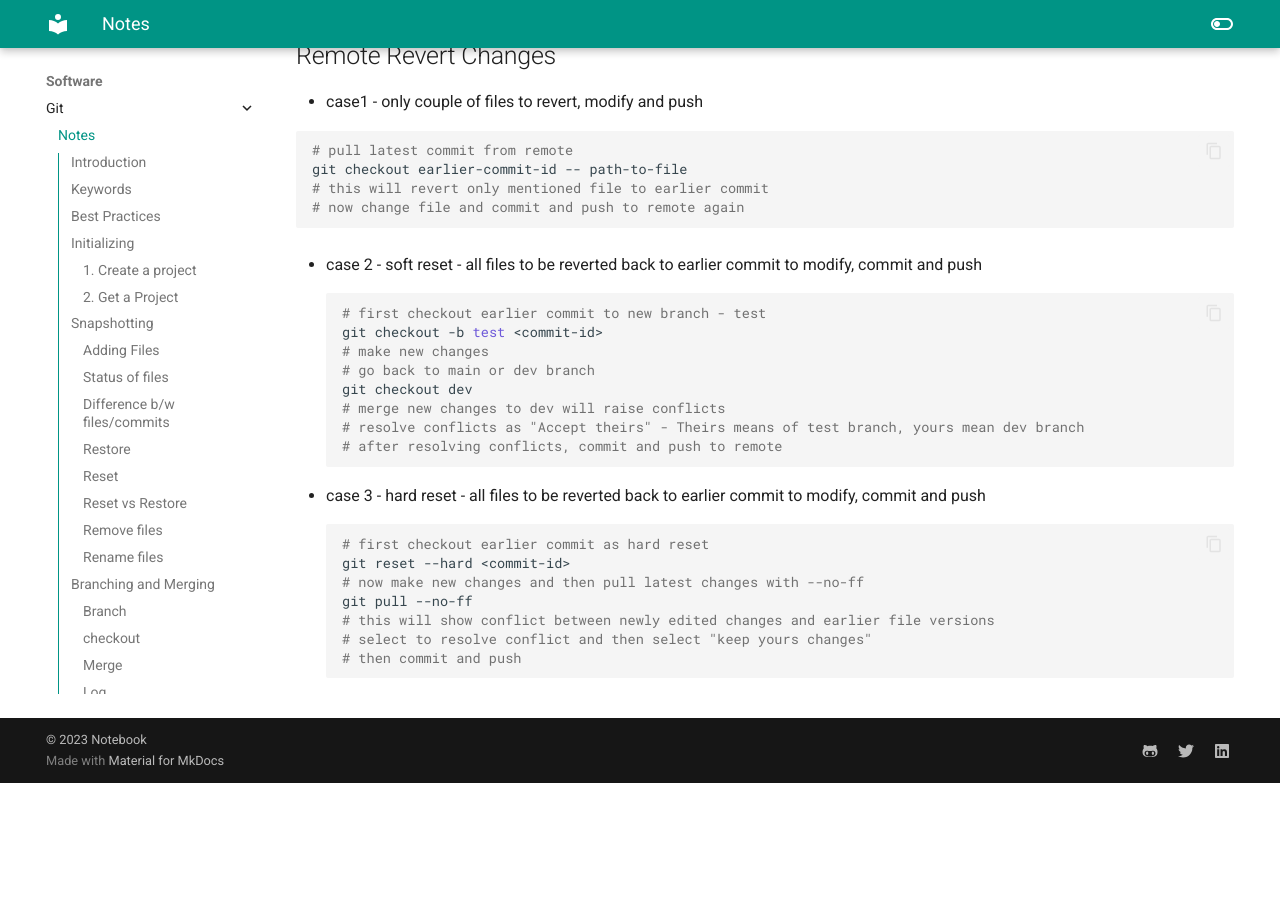
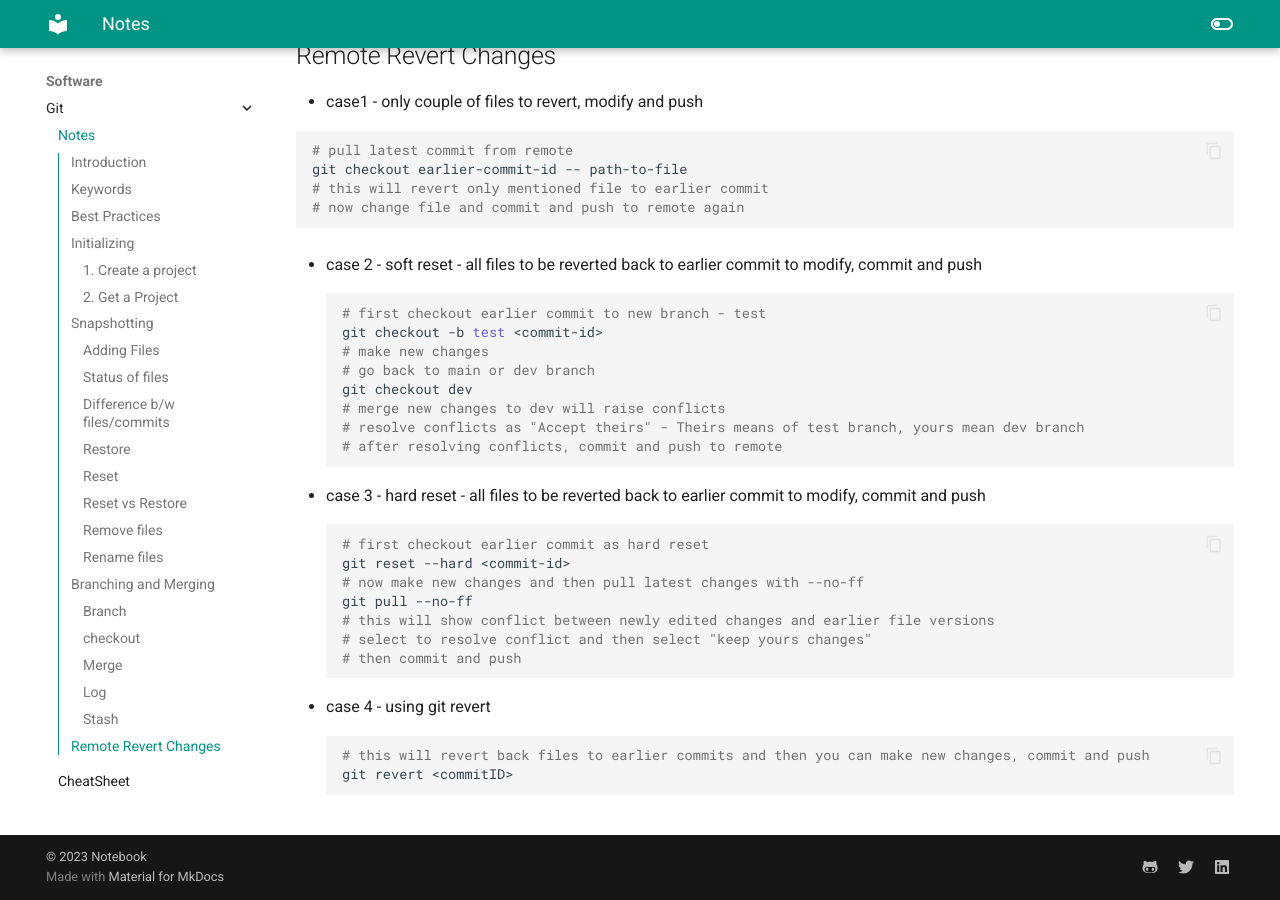
Before and after one commit to rajpal-virk/learning-notes, an MkDocs documentation site: the page built from docs/software/git/git-notes.md, in a window 1280 px wide and 900 px high, scrolled down 5389 px. Built offline with MkDocs 1.6.1 and Material for MkDocs 9.7.7, drawn with Linux system fonts in a browser that asks for light colours; before the commit the page ends 6172 px from its top, so only the background shows below that.

Commit message:
git notes updated

````diff
--- a/docs/software/git/git-notes.md
+++ b/docs/software/git/git-notes.md
@@ -246,3 +246,9 @@
 # select to resolve conflict and then select "keep yours changes"
 # then commit and push
 ```
+
+- case 4 - using git revert
+```shell
+# this will revert back files to earlier commits and then you can make new changes, commit and push
+git revert <commitID>
+```
````
